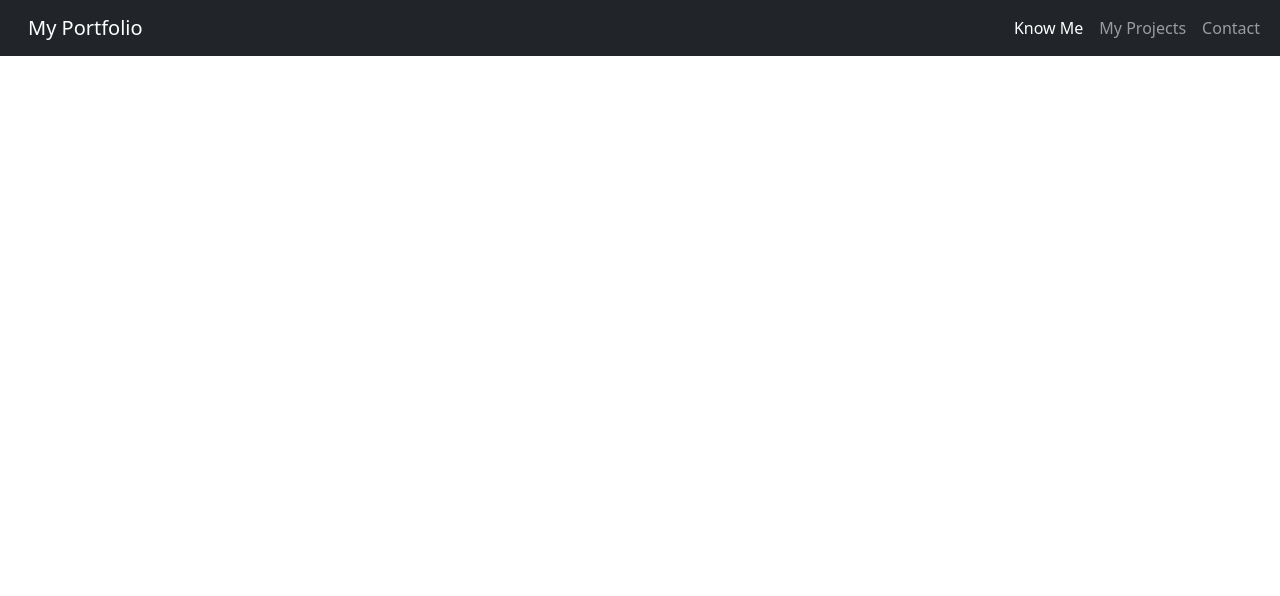
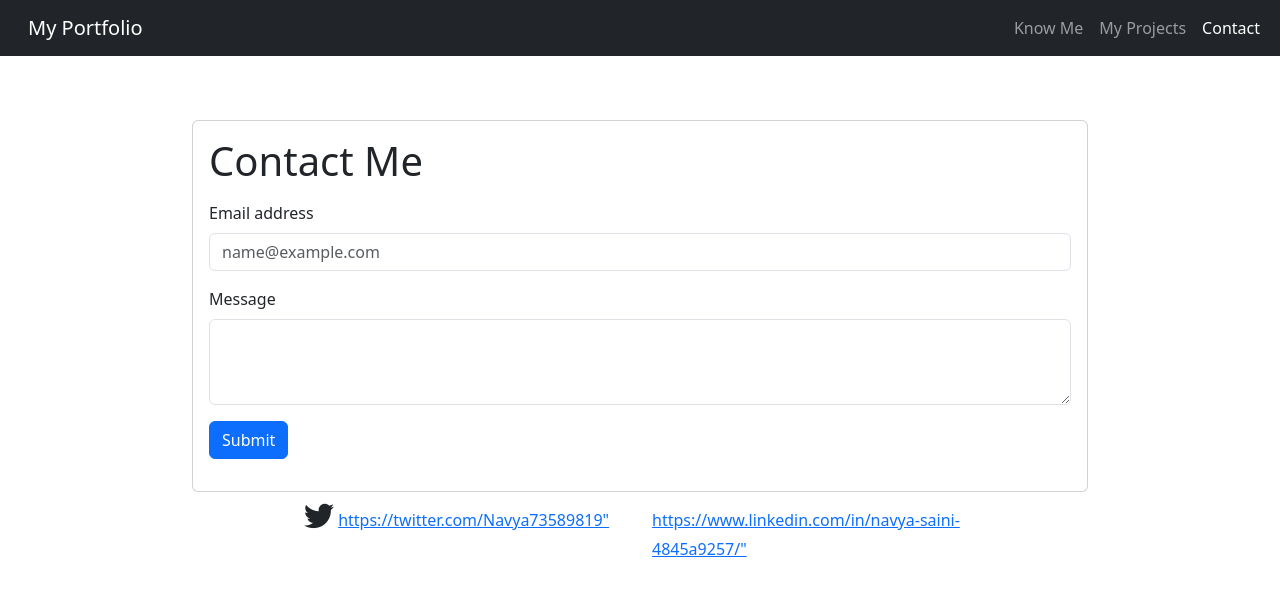
Before and after one commit to navyasaini/My-portfolio, a plain HTML site: page contact.html in a window 1280 px wide. Drawn offline with nearby package versions, Linux system fonts and the light colour scheme.

Commit message:
added contact info

```diff
--- a/contact.html
+++ b/contact.html
@@ -7,7 +7,7 @@
 
     <!-- Bootstrap CSS -->
     <link rel="stylesheet" href="https://cdn.jsdelivr.net/npm/bootstrap@5.3.1/dist/css/bootstrap.rtl.min.css" integrity="sha384-PRrgQVJ8NNHGieOA1grGdCTIt4h21CzJs6SnWH4YMQ6G5F5+IEzOHz67L4SQaF0o" crossorigin="anonymous">
-
+    <link rel="stylesheet" href="https://cdn.jsdelivr.net/npm/bootstrap-icons@1.10.5/font/bootstrap-icons.css">
     <title>Contact</title>
   </head>
   <body>
@@ -21,13 +21,13 @@
               <div class="collapse navbar-collapse" id="navbarSupportedContent">
                 <ul class="navbar-nav me-auto mb-2 mb-lg-0">
                   <li class="nav-item">
-                    <a class="nav-link active" aria-current="page" href="about.html">Know Me</a>
+                    <a class="nav-link" aria-current="page" href="about.html">Know Me</a>
                   </li>
                   <li class="nav-item">
                     <a class="nav-link" href="projects.html">My Projects</a>
                   </li>
                   <li class="nav-item">
-                    <a class="nav-link" href="contact.html">Contact</a>
+                    <a class="nav-link active" href="contact.html">Contact</a>
                   </li>
 
 
@@ -37,6 +37,52 @@
               </div>
             </div>
           </nav>
+
+          <section>
+            <div style="width: 70%; margin: 5% auto;">
+
+                <div class="card">
+                    <div class="card-body">
+                      <h1 class="card-title">Contact Me</h1>
+
+                      <p class="card-text">
+                        <div class="mb-3">
+                            <label for="exampleFormControlInput1" class="form-label">Email address</label>
+                            <input type="email" class="form-control" id="exampleFormControlInput1" placeholder="name@example.com">
+                          </div>
+                          <div class="mb-3">
+                            <label for="exampleFormControlTextarea1" class="form-label">Message</label>
+                            <textarea class="form-control" id="exampleFormControlTextarea1" rows="3"></textarea>
+                          </div>
+                          <button class="btn btn-primary">Submit </button>
+                        </div>
+                    </p>
+
+                    </div>
+
+<div style="width: 75%; margin: 0 auto;">
+    <div class="row">
+        <div class="col-6">
+            <i class="bi bi-twitter" style="font-size: 30px;"></i>
+            <a href="#">https://twitter.com/Navya73589819"</a>
+        </div>
+        <div class="col-6">
+            <i class="bi bi-Linkedin" style="font-size: 30px;"></i>
+            <a href="#">https://www.linkedin.com/in/navya-saini-4845a9257/"</a>
+        </div>
+
+    </div>
+</div>
+
+
+                  </div>
+                </div>
+
+
+
+          </section>
+
+
 
 
 
@@ -56,9 +102,9 @@
     <script src="https://cdn.jsdelivr.net/npm/bootstrap@5.3.1/dist/js/bootstrap.bundle.min.js" integrity="sha384-HwwvtgBNo3bZJJLYd8oVXjrBZt8cqVSpeBNS5n7C8IVInixGAoxmnlMuBnhbgrkm" crossorigin="anonymous"></script>
 
     <!-- Option 2: Separate Popper and Bootstrap JS -->
-    <!--
+
     <script src="https://cdn.jsdelivr.net/npm/@popperjs/core@2.11.8/dist/umd/popper.min.js" integrity="sha384-I7E8VVD/ismYTF4hNIPjVp/Zjvgyol6VFvRkX/vR+Vc4jQkC+hVqc2pM8ODewa9r" crossorigin="anonymous"></script>
     <script src="https://cdn.jsdelivr.net/npm/bootstrap@5.3.1/dist/js/bootstrap.min.js" integrity="sha384-Rx+T1VzGupg4BHQYs2gCW9It+akI2MM/mndMCy36UVfodzcJcF0GGLxZIzObiEfa" crossorigin="anonymous"></script>
-    -->
+
   </body>
 </html>
```
